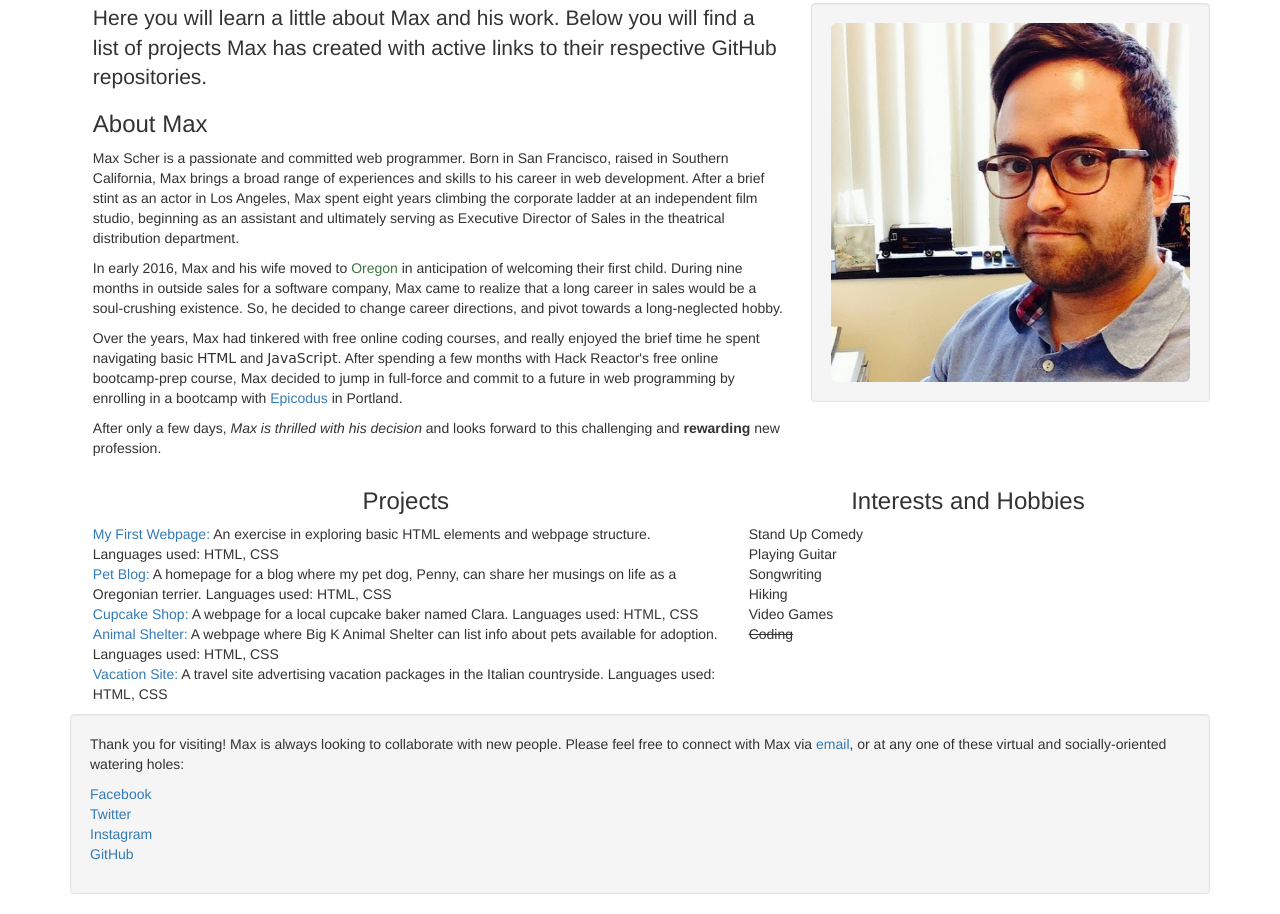
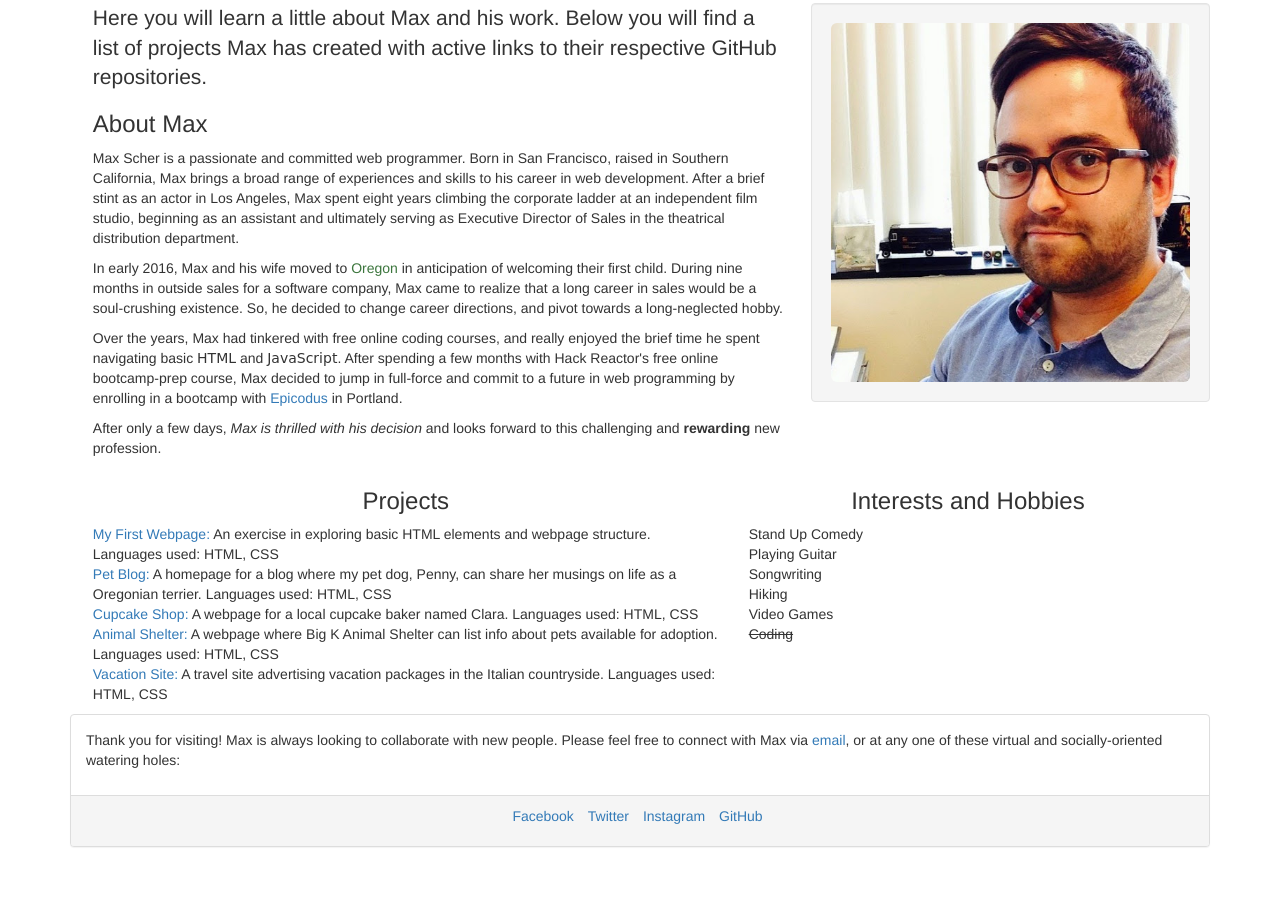
Before and after one commit to maxobaxo/max-portfolio, a plain HTML site: page index.html in a window 1280 px wide. Shown: the part 275-1189 px from the top of the page. After the commit the page ends 1142 px from the top, so only its background shows below. Drawn offline with Linux system fonts and the light colour scheme; a web font is replaced by a local one.

Commit message:
add bootstrap panel around footer of index.html

```diff
--- a/css/styles.css
+++ b/css/styles.css
@@ -27,3 +27,7 @@
   margin-left: 2%;
   margin-right: 2%;
 }
+
+.center {
+  text-align: center;
+}
--- a/index.html
+++ b/index.html
@@ -9,6 +9,7 @@
   </head>
   <body>
     <div class="container">
+      <div class="background">
         <div class="jumbotron">
           <h1>Max Scher</h1>
           <h2>Welcome to Max Scher's portfolio webpage.</h2>
@@ -60,12 +61,13 @@
           </div>
         </div>
 
-      <div class="well">
-        <div>
-          <p>
-            Thank you for visiting! Max is always looking to collaborate with new people. Please feel free to connect with Max via <a href="mailto:maxobaxo@gmail.com">email</a>, or at any one of these virtual and socially-oriented watering holes:
-          </p>
-          <ol class="list-unstyled">
+        <div class="panel panel-default">
+          <div class="panel-body">
+            <p>Thank you for visiting! Max is always looking to collaborate with new people. Please feel free to connect with Max via <a href="mailto:max.scher@ymail.com">email</a>, or at any one of these virtual and socially-oriented watering holes:</p>
+          </div>
+          <div class="panel-footer">
+            <div class="center">
+              <ol class="list-inline">
                 <li><a href="https://www.facebook.com/maxobaxo">Facebook</a></li>
                 <li><a href="https://twitter.com/maxobaxo">Twitter</a></li>
                 <li><a href="https://www.instagram.com/maxobaxo/">Instagram</a></li>
@@ -73,5 +75,7 @@
               </ol>
           </div>
         </div>
+      </div>
+    </div>
   </body>
 </html>
```
Lines whose indentation alone changed are shown as unchanged.
